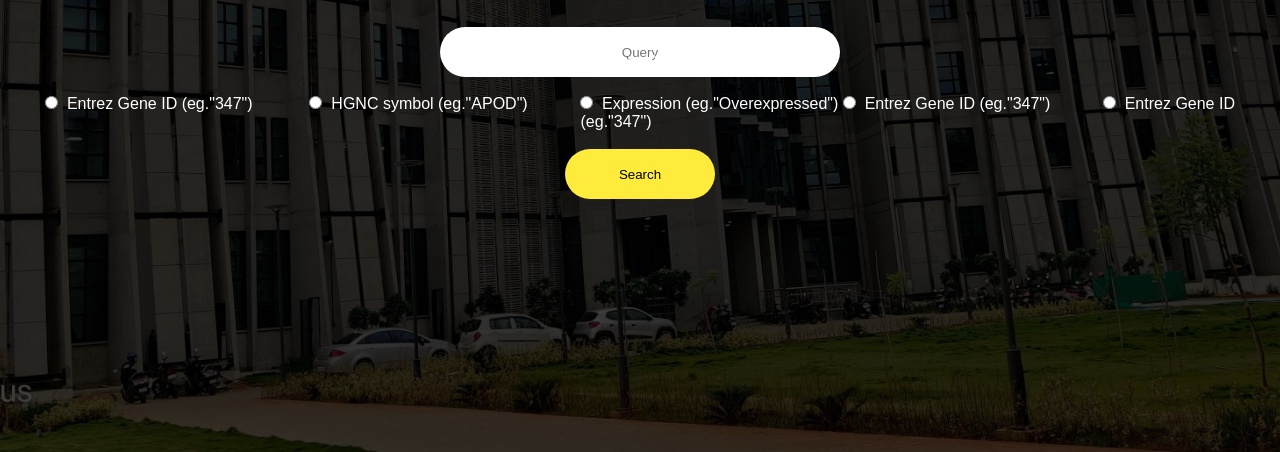
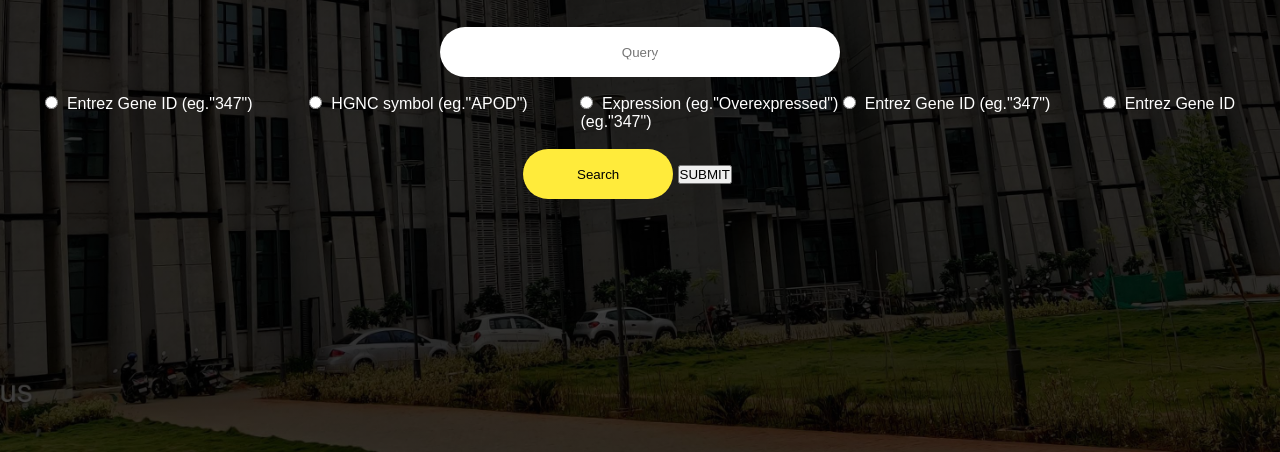
Before and after one commit to md1gufran/web, a plain HTML site: page index.html in a window 1280 px wide. Shown: the part 364-816 px from the top of the page. Drawn offline with Linux system fonts and the light colour scheme.

Commit message:
Update index.html

```diff
--- a/index.html
+++ b/index.html
@@ -31,7 +31,7 @@
      <br> <br>
      <button class="search-btn" type="button">Search</button>
 
-
+     <input type="submit" value="SUBMIT" name="Submit">&nbsp;&emsp;&nbsp;
                     </div>
 
             </div>
```
